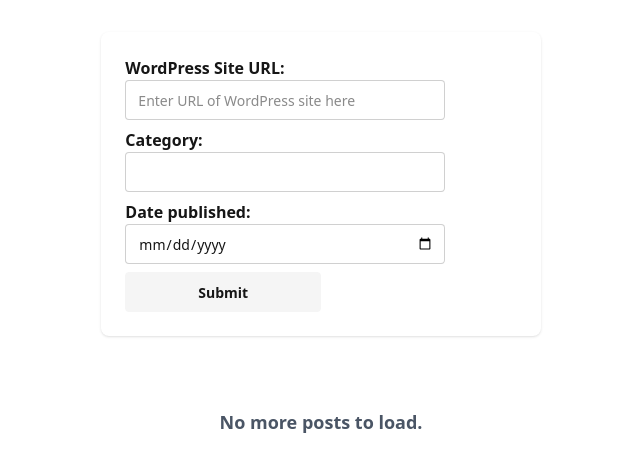
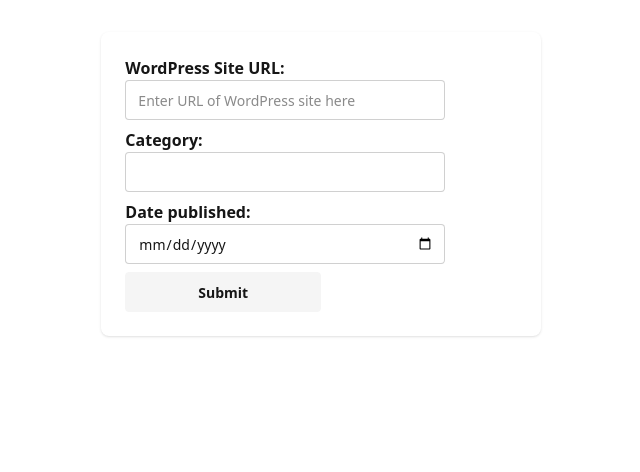
Before and after one commit to Jppat/grab-wp-post, a React (Vite) app: page / in a window 1280 px wide. Shown: the top 472 px of the page, without its empty margins (319-959 px from the left). Built offline with nearby package versions, Linux system fonts and the light colour scheme.

Commit message:
fix: do not show 'No more posts to load' message on first load

```diff
--- a/src/App.jsx
+++ b/src/App.jsx
@@ -117,7 +117,7 @@
         <Posts posts={posts}/>
         {isLoading && <p className="text-center text-lg font-bold text-gray-600 mx-auto m-10">Loading...</p>}
         {((posts.length > 0) && (page != totalPages)) && <Button btnText={"Load More"} type="button" onClick={setNextPage} />}
-        {((page >= totalPages) && !isLoading) && <p className="text-center text-lg font-bold text-gray-600 mx-auto m-10">No more posts to load.</p>}
+        {(totalPages !== null && page >= totalPages && !isLoading) && <p className="text-center text-lg font-bold text-gray-600 mx-auto m-10">No more posts to load.</p>}
       </section>
     </main>
     </>
```
